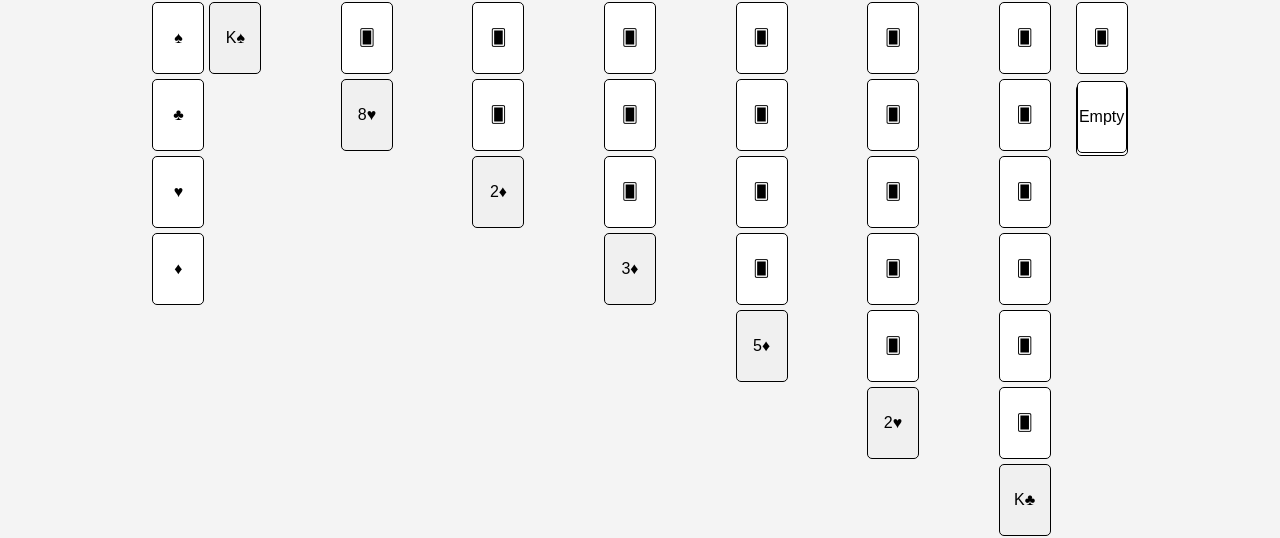
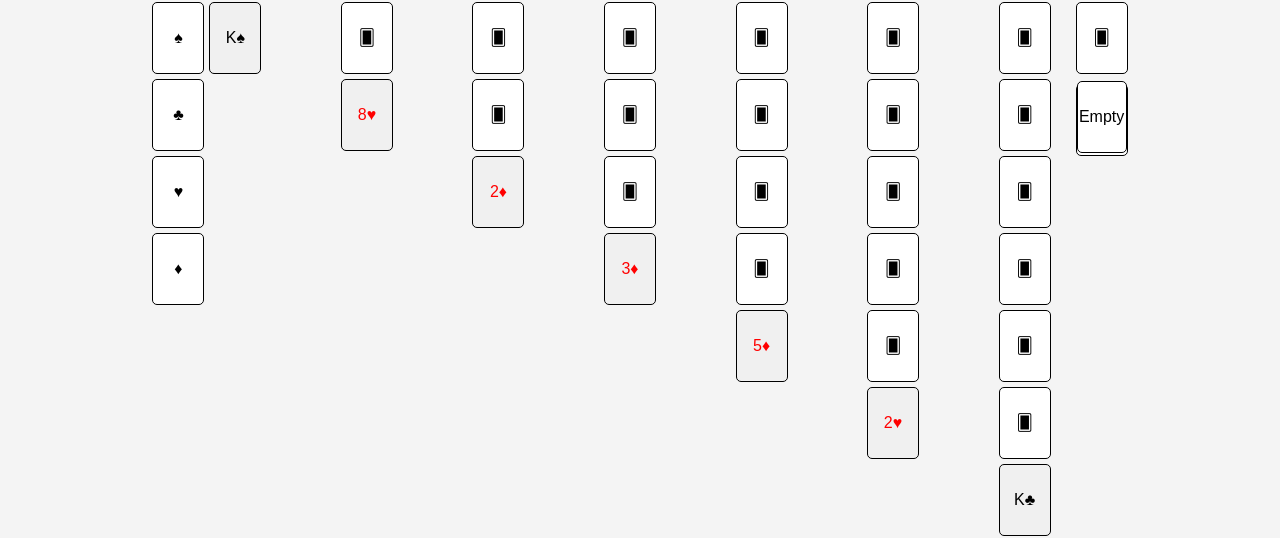
Before and after one commit to swysocki9089/card-game-361, a React (Vite) app in the folder Frontend/: page /solitaire in a window 1280 px wide. Shown: the part 256-794 px from the top of the page. Built offline with nearby package versions, Linux system fonts and the light colour scheme.

Commit message:
made heart and diamond cards red

```diff
--- a/Frontend/src/components/Solitaire.jsx
+++ b/Frontend/src/components/Solitaire.jsx
@@ -157,10 +157,12 @@ const Card = ({ card, index, columnIndex }) => {
         })
     }));
 
+    const isRedSuit = card.suit === '♥' || card.suit === '♦';
+
     return (
         <div
             ref={drag}
-            className={`card ${card.isFlipped ? 'flipped' : ''}`}
+            className={`card ${card.isFlipped ? 'flipped' : ''} ${card.isFlipped && isRedSuit ? 'red' : ''}`}
             style={{ opacity: isDragging ? 0.5 : 1 }}
         >
             {card.isFlipped ? `${card.value}${card.suit}` : '🂠'}
--- a/Frontend/src/index.css
+++ b/Frontend/src/index.css
@@ -121,6 +121,10 @@ main {
     background-color: #f0f0f0;
 }
 
+.card.red {
+    color: red;
+}
+
 .stock-waste {
     display: flex;
     flex-direction: column;
```
